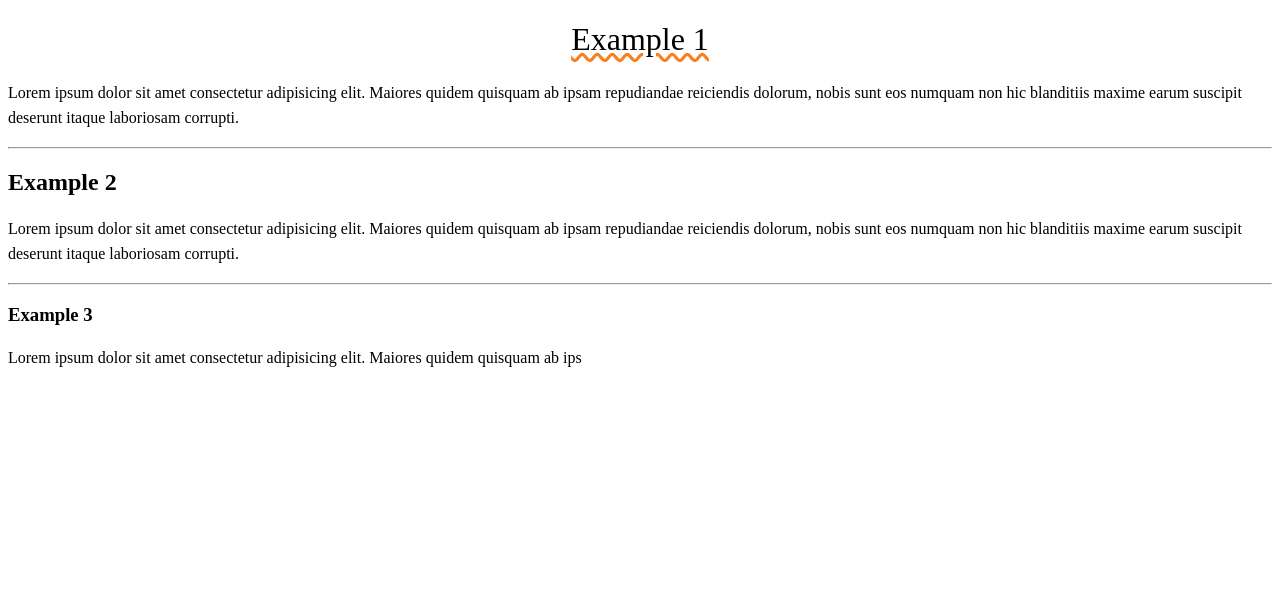
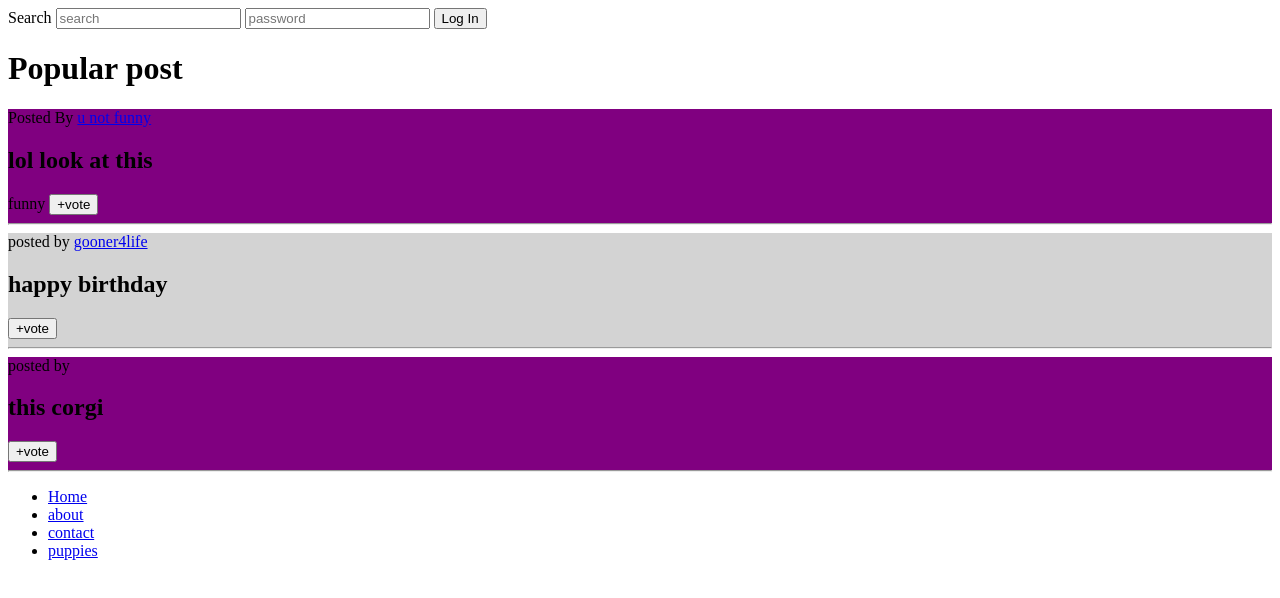
Before and after one commit to OconJmz/Fullstackcourse, a plain HTML site: page css session/index.html in a window 1280 px wide. Drawn offline with Linux system fonts and the light colour scheme.

Commit message:
avances del curso

```diff
--- a/css session/app.css
+++ b/css session/app.css
@@ -1,13 +1,22 @@
-h1 {
-    text-align: center;
-    font-weight: 400;
-    text-decoration: #f78120 underline wavy;
+input [type="password"] {
+    color: yellow;
 }
 
-a {
-    text-decoration: none;
+section.post {
+    background-color: purple;
 }
 
-p {
-    line-height: 1.6;
+/*button:hover {
+
+    background-color: orange;
+    color: white;
+}*/
+
+.post button:hover {
+    background-color: orange;
+    color: white;
 }
+
+.post:nth-of-type(2n) {
+    background-color: lightgray;
+}
--- a/css session/index.html
+++ b/css session/index.html
@@ -4,23 +4,55 @@
 <head>
     <meta charset="UTF-8">
     <meta name="viewport" content="width=device-width, initial-scale=1.0">
-    <title>css intro</title>
+    <title>css intro/selectors</title>
     <link rel="stylesheet" href="app.css">
 </head>
 
 <body>
-    <h1>Example 1</h1>
-    <p>Lorem ipsum dolor sit amet consectetur adipisicing elit. Maiores quidem quisquam ab ipsam repudiandae reiciendis
-        dolorum, nobis sunt eos numquam non hic blanditiis maxime earum suscipit deserunt itaque laboriosam corrupti.
-    </p>
-    <hr>
-    <h2>Example 2</h2>
-    <p>Lorem ipsum dolor sit amet consectetur adipisicing elit. Maiores quidem quisquam ab ipsam repudiandae reiciendis
-        dolorum, nobis sunt eos numquam non hic blanditiis maxime earum suscipit deserunt itaque laboriosam corrupti.
-    </p>
-    <hr>
-    <h3>Example 3</h3>
-    <p>Lorem ipsum dolor sit amet consectetur adipisicing elit. Maiores quidem quisquam ab ips</p>
-
+    <nav>
+        <label for="search">Search</label>
+        <input type="text" placeholder="search" id="search">
+        <input type="password" placeholder="password">
+        <button>Log In</button>
+    </nav>
+    <main>
+        <h1>Popular post</h1>
+        <section class="post">
+            <span>Posted By <a href="#21adas">u not funny</a></span>
+            <h2>lol look at this</h2><span class="tag">funny</span>
+            <button>+vote</button>
+            <hr>
+        </section>
+        <section class="post">
+            <span>posted by <a href="345adas">gooner4life</a></span>
+            <h2>happy birthday</h2>
+            <button>+vote</button>
+            <hr>
+        </section>
+        <section class="post">
+            <span>posted by <a href="981adas"></a></span>
+            <h2>this corgi <span class="tag"></span></h2>
+            <button>+vote</button>
+            <hr>
+        </section>
+    </main>
+    <footer>
+        <nav>
+            <ul>
+                <li>
+                    <a href="#home">Home</a>
+                </li>
+                <li>
+                    <a href="#about">about</a>
+                </li>
+                <li>
+                    <a href="#contact">contact</a>
+                </li>
+                <li>
+                    <a href="#puppies">puppies</a>
+                </li>
+            </ul>
+        </nav>
+    </footer>
 
 </html>
```
Also changed, not shown: css session/app2.css (added, +24 -0 lines), css session/prueba1.html (added, +41 -0 lines).
